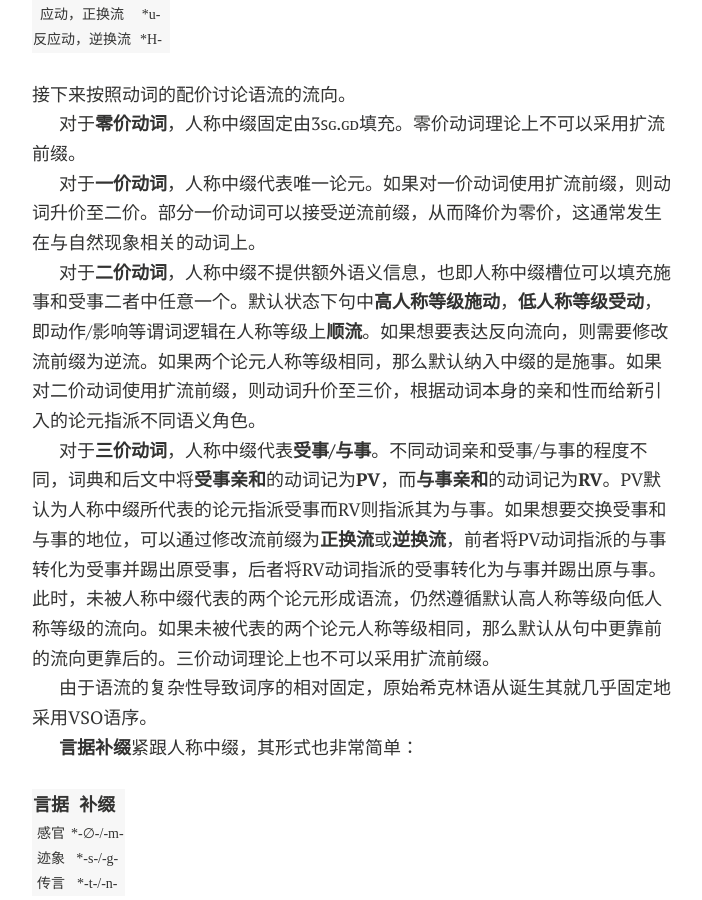
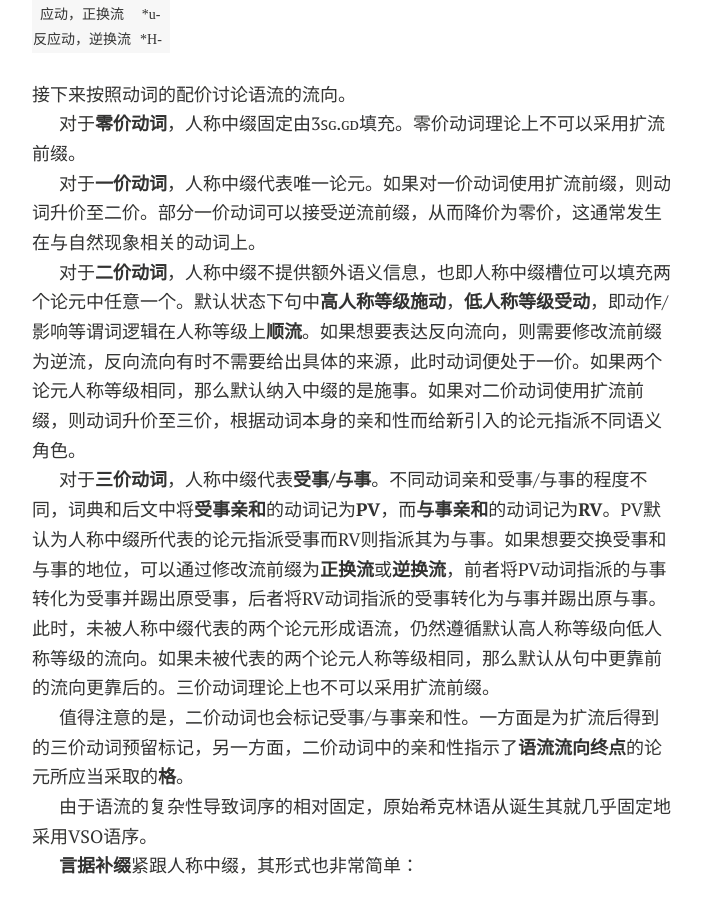
Before and after one commit to Kinnuch/kinnuch.github.io, a Jekyll site: the page built from laim/Proto-Shikṛin.md, in a window 1280 px wide and 900 px high, scrolled down 23036 px. Shown: the whole window, without its empty margins (288-990 px from the left). Built offline with Jekyll 4.4.1, drawn with Linux system fonts in a browser that asks for light colours; nearby versions of some CDN libraries; comment, search, counter and statistics services are not loaded; a style sheet for code colours, icons or effects is not loaded.

Commit message:
Update Proto-Shikṛin.md

```diff
--- a/laim/Proto-Shikṛin.md
+++ b/laim/Proto-Shikṛin.md
@@ -561,9 +561,11 @@ Thematic词干缀通常是-ó-/-é-，Athematic词干缀则比较多样，其中
 
 对于**一价动词**，人称中缀代表唯一论元。如果对一价动词使用扩流前缀，则动词升价至二价。部分一价动词可以接受逆流前缀，从而降价为零价，这通常发生在与自然现象相关的动词上。
 
-对于**二价动词**，人称中缀不提供额外语义信息，也即人称中缀槽位可以填充施事和受事二者中任意一个。默认状态下句中**高人称等级施动**，**低人称等级受动**，即动作/影响等谓词逻辑在人称等级上**顺流**。如果想要表达反向流向，则需要修改流前缀为逆流。如果两个论元人称等级相同，那么默认纳入中缀的是施事。如果对二价动词使用扩流前缀，则动词升价至三价，根据动词本身的亲和性而给新引入的论元指派不同语义角色。
+对于**二价动词**，人称中缀不提供额外语义信息，也即人称中缀槽位可以填充两个论元中任意一个。默认状态下句中**高人称等级施动**，**低人称等级受动**，即动作/影响等谓词逻辑在人称等级上**顺流**。如果想要表达反向流向，则需要修改流前缀为逆流，反向流向有时不需要给出具体的来源，此时动词便处于一价。如果两个论元人称等级相同，那么默认纳入中缀的是施事。如果对二价动词使用扩流前缀，则动词升价至三价，根据动词本身的亲和性而给新引入的论元指派不同语义角色。
 
 对于**三价动词**，人称中缀代表**受事/与事**。不同动词亲和受事/与事的程度不同，词典和后文中将**受事亲和**的动词记为**PV**，而**与事亲和**的动词记为**RV**。PV默认为人称中缀所代表的论元指派受事而RV则指派其为与事。如果想要交换受事和与事的地位，可以通过修改流前缀为**正换流**或**逆换流**，前者将PV动词指派的与事转化为受事并踢出原受事，后者将RV动词指派的受事转化为与事并踢出原与事。此时，未被人称中缀代表的两个论元形成语流，仍然遵循默认高人称等级向低人称等级的流向。如果未被代表的两个论元人称等级相同，那么默认从句中更靠前的流向更靠后的。三价动词理论上也不可以采用扩流前缀。
+
+值得注意的是，二价动词也会标记受事/与事亲和性。一方面是为扩流后得到的三价动词预留标记，另一方面，二价动词中的亲和性指示了**语流流向终点**的论元所应当采取的**格**。
 
 由于语流的复杂性导致词序的相对固定，原始希克林语从诞生其就几乎固定地采用VSO语序。
 
```
